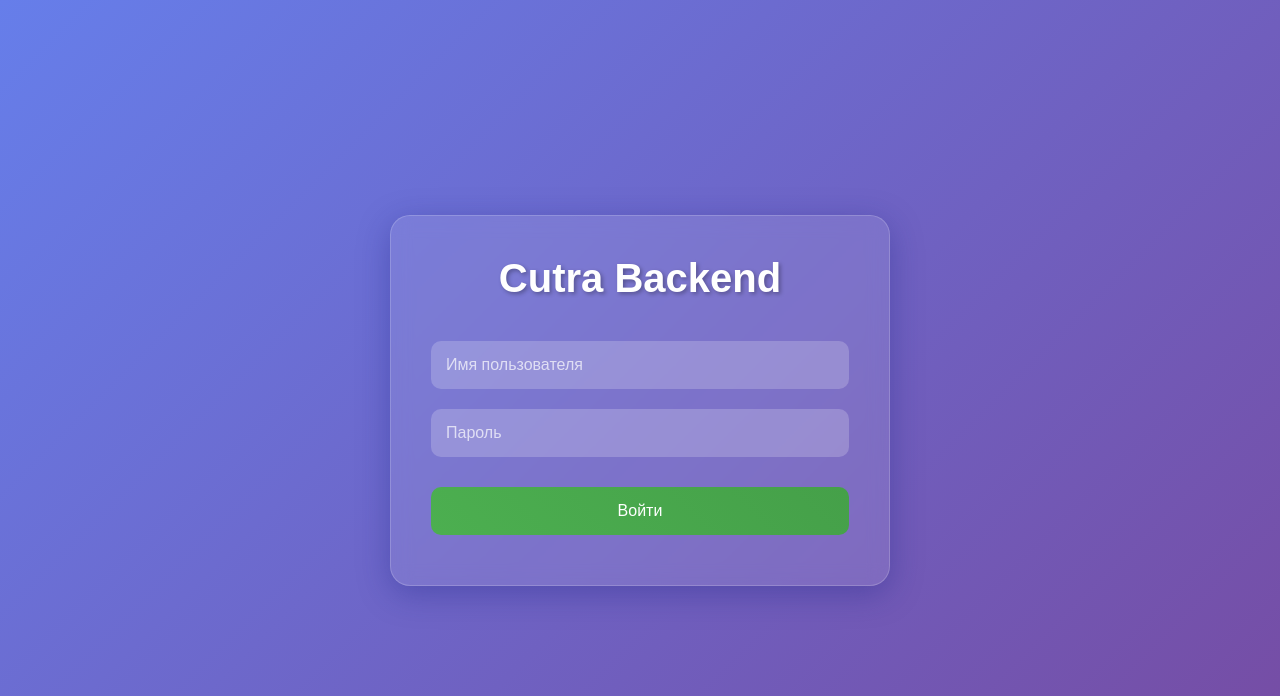
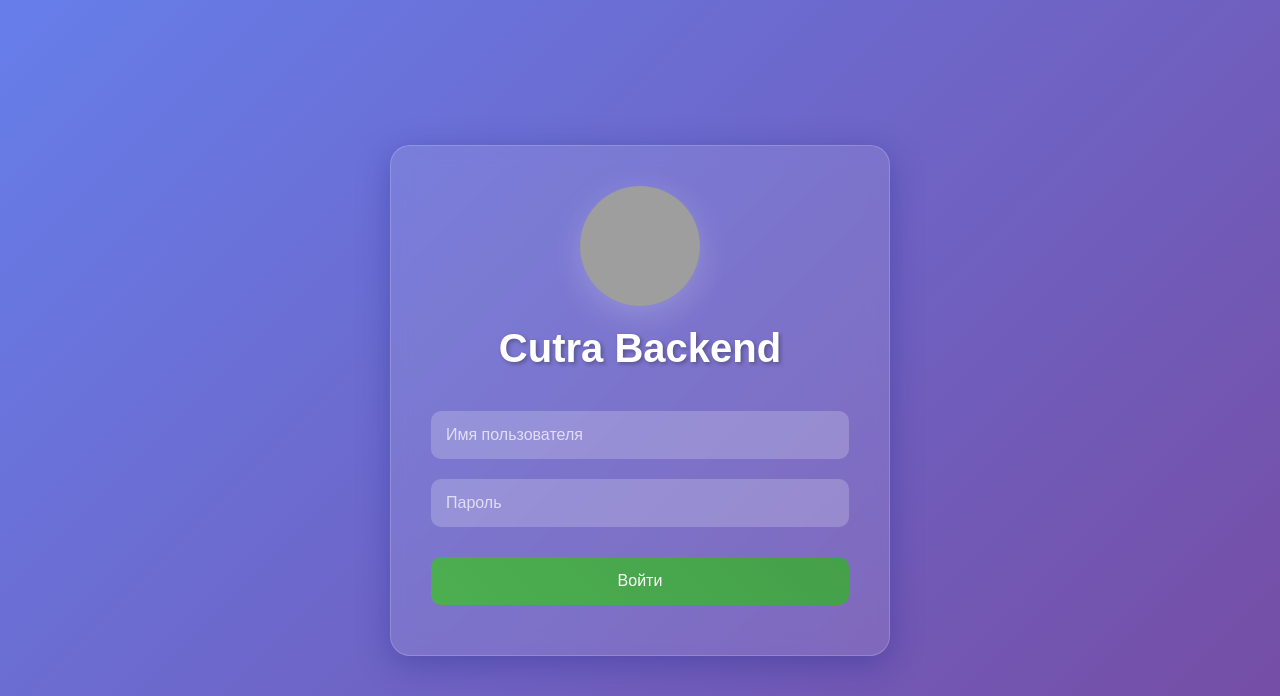
Before and after one commit to Muhammad0800-code/cutra, a FastAPI app: page /admin in a window 1280 px wide. Shown: the top 696 px of the page. Run offline with FastAPI, Linux system fonts and the light colour scheme; grey boxes are pictures that could not be loaded.

Commit message:
Backend update: понедельник, 15 сентября 2025 г. 11:00:09 (MSK)

```diff
--- a/cutra-backend/templates/admin.html
+++ b/cutra-backend/templates/admin.html
@@ -147,6 +147,9 @@
 <body>
     <div class="container">
         <div id="loginForm" class="login-form">
+            <img src="https://d-hairstyles-app-1nm8wwdp.devinapps.com/images/cutra-logo.png"
+                 alt="Cutra Logo"
+                 style="width: 120px; height: 120px; border-radius: 50%; margin: 0 auto 20px; display: block; box-shadow: 0 8px 32px rgba(255,255,255,0.2);">
             <h1>Cutra Backend</h1>
             <form onsubmit="login(event)">
                 <input type="text" id="username" placeholder="Имя пользователя" required>
```
